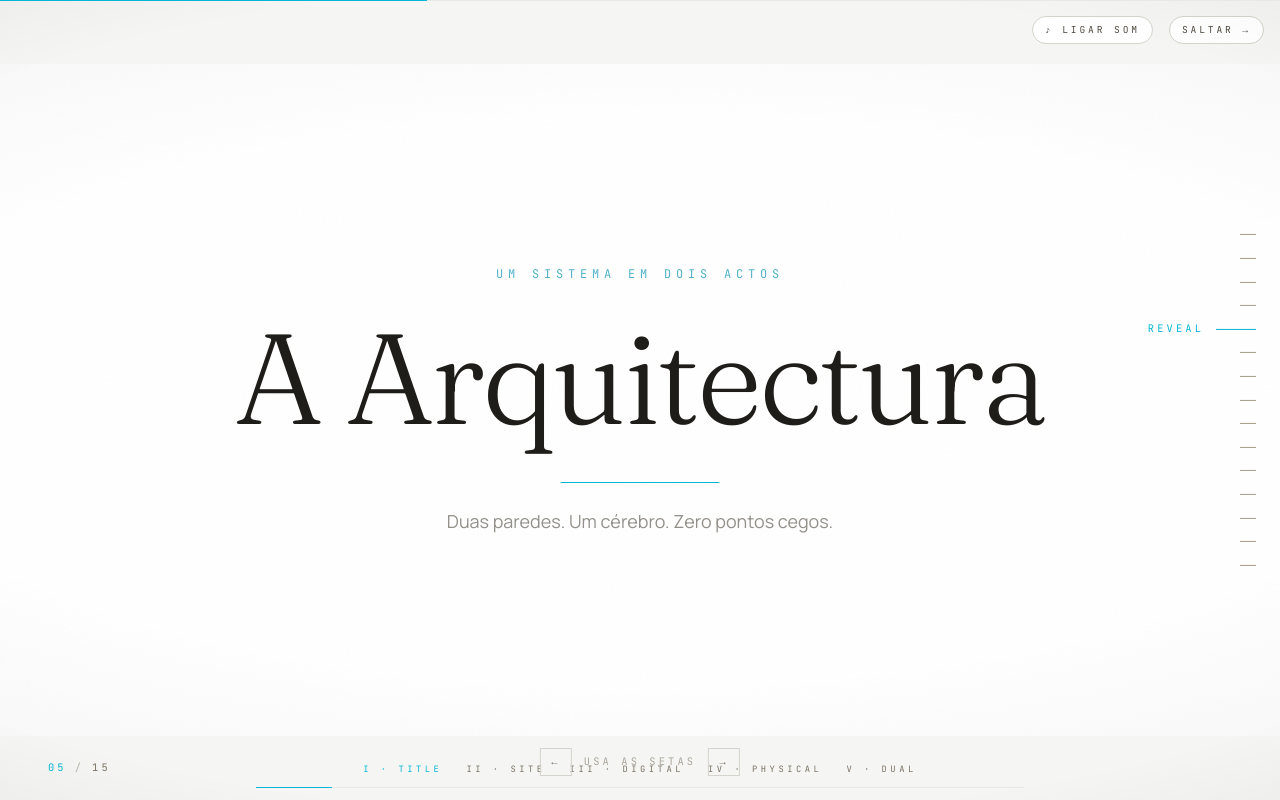
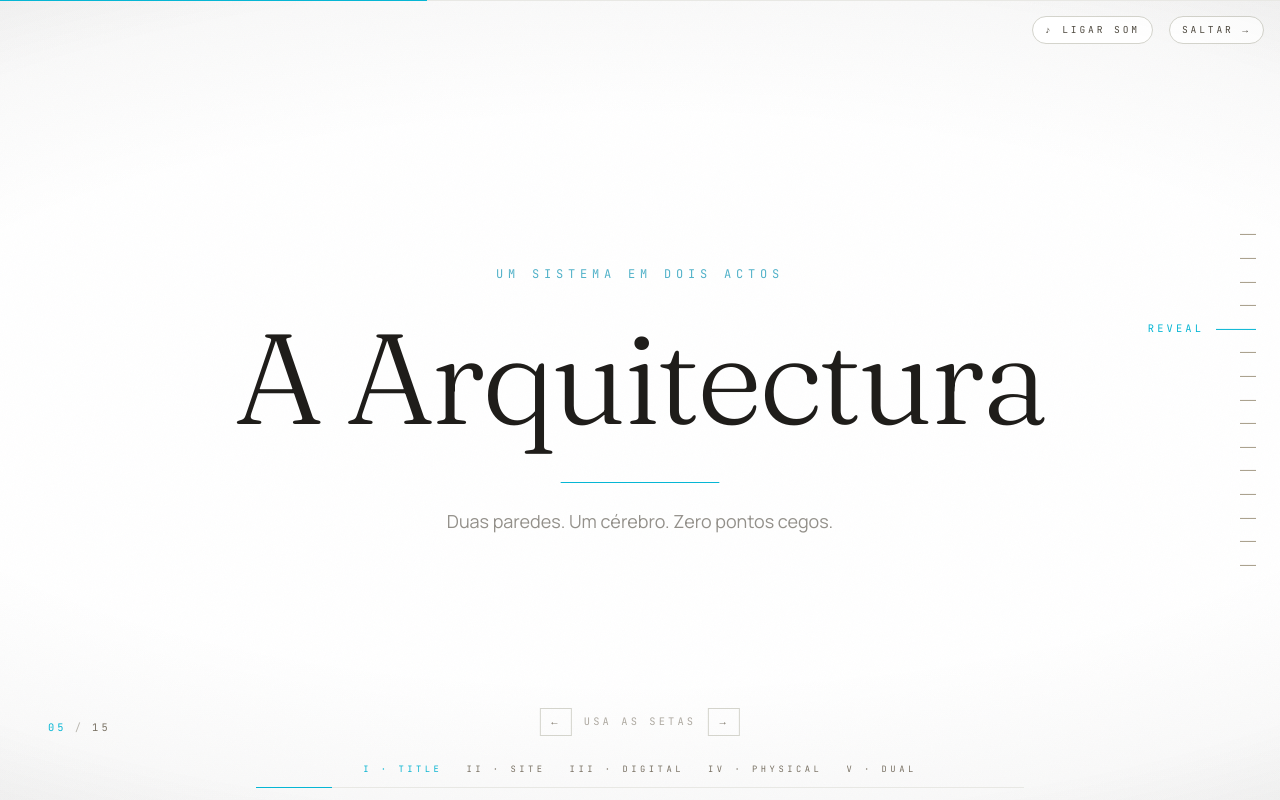
Before and after one commit to Phish-N-Chips25/challenge3-pitch, a React (Vite) app: page / in a window 1280 px wide. Both pictures are taken after a click on the button "REVEAL". Built offline with nearby package versions, Linux system fonts and the light colour scheme.

Commit message:
fix: enhance narration instructions in script.md and adjust scene marker styles in CinematicReveal and SlideHints components

```diff
--- a/src/components/CinematicReveal.jsx
+++ b/src/components/CinematicReveal.jsx
@@ -95,19 +95,7 @@ export default function CinematicReveal() {
       data-slide-scroll="true"
       className="relative h-screen w-screen overflow-hidden bg-white text-paper-100"
     >
-      {/* Letterbox bars */}
-      <motion.div
-        className="absolute top-0 left-0 right-0 bg-ink-800 z-30 pointer-events-none"
-        initial={{ height: '50%' }}
-        animate={{ height: '8%' }}
-        transition={{ duration: 1.0, ease: EASE }}
-      />
-      <motion.div
-        className="absolute bottom-0 left-0 right-0 bg-ink-800 z-30 pointer-events-none"
-        initial={{ height: '50%' }}
-        animate={{ height: '8%' }}
-        transition={{ duration: 1.0, ease: EASE }}
-      />
+
 
       {/* Vinheta subtil */}
       <div
@@ -158,7 +146,7 @@ export default function CinematicReveal() {
       </div>
 
       {/* Marcadores de cena */}
-      <div className="absolute bottom-6 left-1/2 -translate-x-1/2 z-40 flex gap-6 font-mono text-[0.55rem] uppercase tracking-[0.4em] text-paper-400">
+      <div className="absolute bottom-6 left-1/2 -translate-x-1/2 z-10 flex gap-6 font-mono text-[0.55rem] uppercase tracking-[0.4em] text-paper-400">
         <span className={scene === 0 ? 'text-phosphor' : ''}>I · Title</span>
         <span className={scene === 1 ? 'text-phosphor' : ''}>II · Site</span>
         <span className={scene === 2 ? 'text-phosphor' : ''}>III · Digital</span>
--- a/src/components/SlideHints.jsx
+++ b/src/components/SlideHints.jsx
@@ -2,21 +2,22 @@ import { motion } from 'framer-motion'
 import { useSlideDeck } from '../context/useSlideDeck'
 
 export default function SlideHints() {
-  const { index, total, prev, next } = useSlideDeck()
+  const { index, total, prev, next, slide } = useSlideDeck()
   const isFirst = index === 0
   const isLast = index === total - 1
+  const bottomClass = slide?.id === 'cinematic' ? 'bottom-16' : 'bottom-6'
 
   return (
     <>
       {/* Contador */}
-      <div className="fixed left-6 lg:left-12 bottom-6 z-40 font-mono text-[0.65rem] tracking-widest text-paper-400 tabular-nums">
+      <div className={`fixed left-6 lg:left-12 ${bottomClass} z-40 font-mono text-[0.65rem] tracking-widest text-paper-400 tabular-nums`}>
         <span className="text-phosphor">{String(index + 1).padStart(2, '0')}</span>
         <span className="mx-2 opacity-50">/</span>
         <span>{String(total).padStart(2, '0')}</span>
       </div>
 
       {/* Hint teclas */}
-      <div className="hidden md:flex fixed bottom-6 left-1/2 -translate-x-1/2 z-40 items-center gap-3 font-mono text-[0.65rem] uppercase tracking-widest text-paper-400">
+      <div className={`hidden md:flex fixed ${bottomClass} left-1/2 -translate-x-1/2 z-40 items-center gap-3 font-mono text-[0.65rem] uppercase tracking-widest text-paper-400`}>
         <KeyHint disabled={isFirst} onClick={prev} label="←" />
         <span className="opacity-60">usa as setas</span>
         <KeyHint disabled={isLast} onClick={next} label="→" />
```
Also changed, not shown: 1 other file (tests, documents, lock files or other folders).
